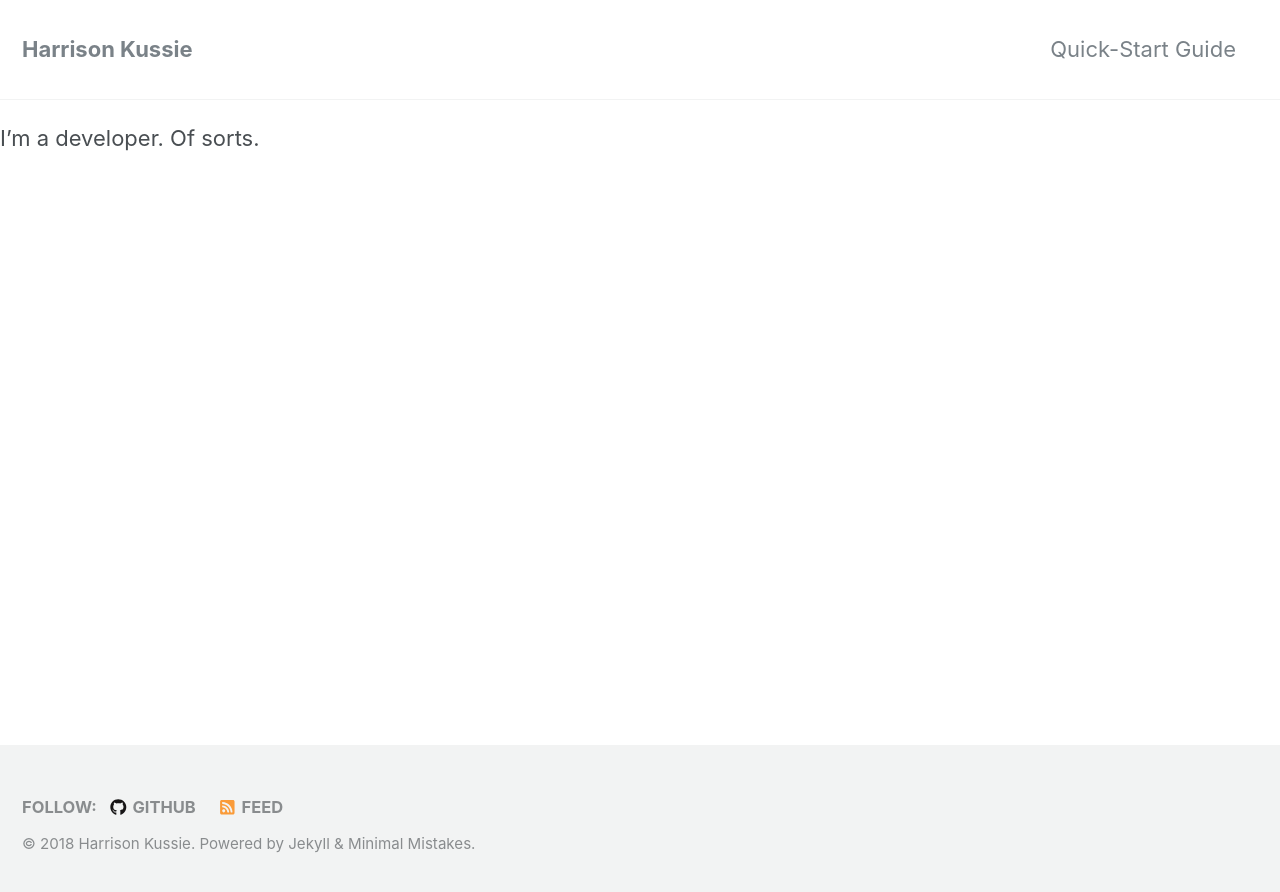
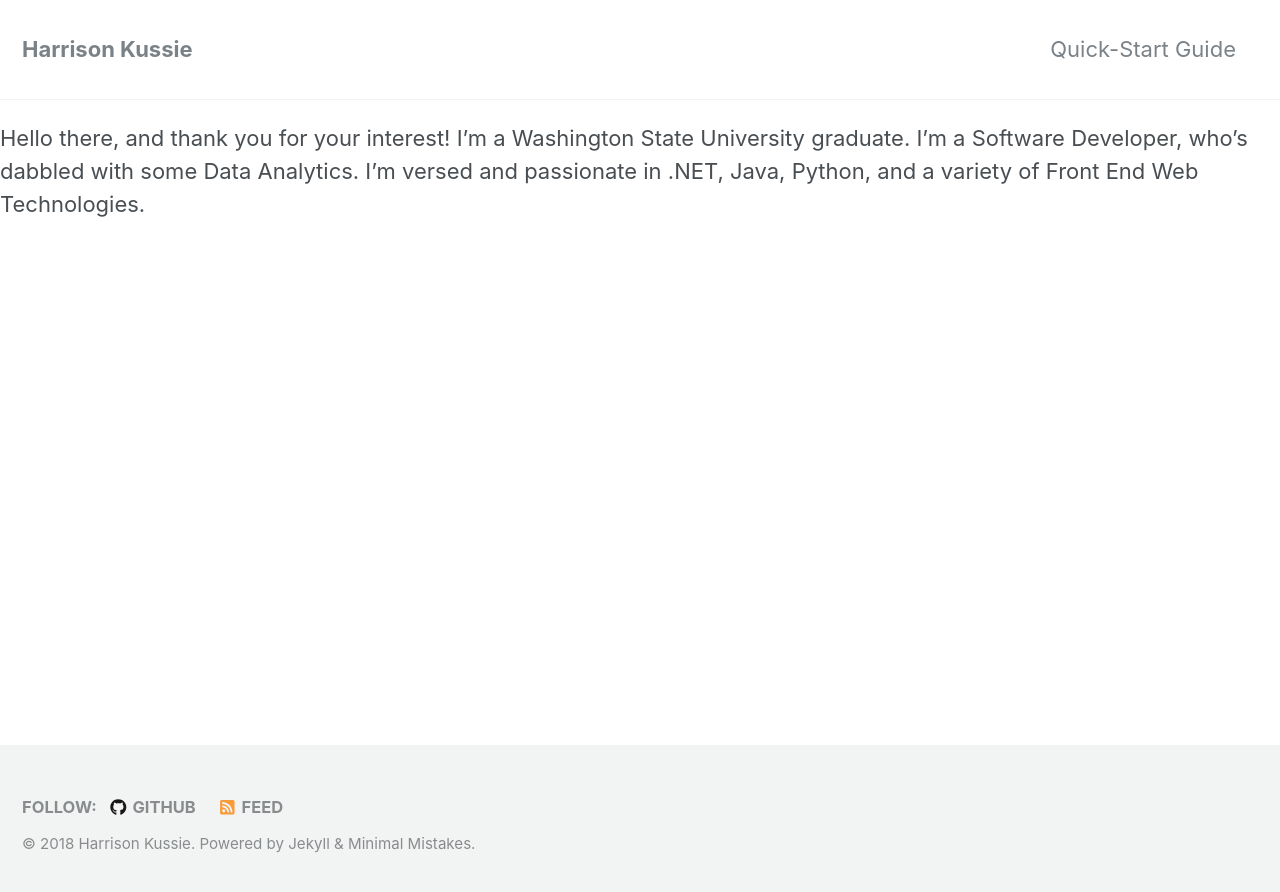
Before and after one commit to hkussie/hkussie.github.io, a Jekyll site: the page built from _pages/about.md, in a window 1280 px wide. Shown: the top 892 px of the page. Built offline with Jekyll 4.4.1, drawn with Linux system fonts in a browser that asks for light colours; nearby versions of some CDN libraries; our own code applies the rules of GitHub Pages for plain Markdown files.

```diff
--- a/_pages/about.md
+++ b/_pages/about.md
@@ -5,4 +5,6 @@ header:
   image: "/images/rainy_seattle.jpeg"
 ---
 
-I'm a developer. Of sorts.
+Hello there, and thank you for your interest! I'm a Washington State University graduate. I'm a Software Developer, who's dabbled with some Data Analytics. I'm
+versed and passionate in .NET, Java, Python, and a variety of Front End Web
+Technologies.
```
Also changed, not shown: _pages/projects.md (added, +7 -0 lines).
